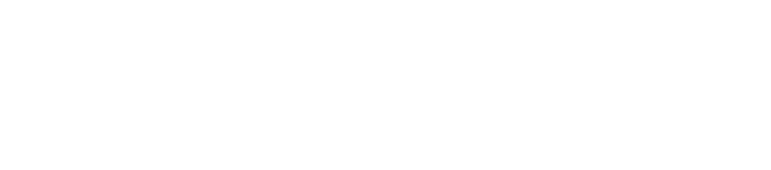
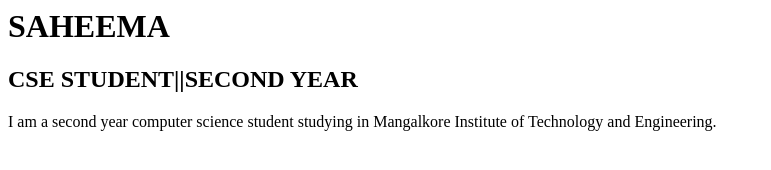
Before and after one commit to saheema919-svg/sem4-fet, a plain HTML site: page assignments/one.html in a window 1280 px wide. Shown: the whole page, without its empty margins (0-771 px from the left). Drawn offline with Linux system fonts and the light colour scheme.

Commit message:
Update one.html

```diff
--- a/assignments/one.html
+++ b/assignments/one.html
@@ -1,3 +1,7 @@
 <html>
-
+  <body>
+    <h1>SAHEEMA</h1>
+    <h2>CSE STUDENT||SECOND YEAR</h2>
+    <p>I am a second year computer science  student studying in Mangalkore Institute of Technology and Engineering. </p>
+  </body>
 </html>
```
